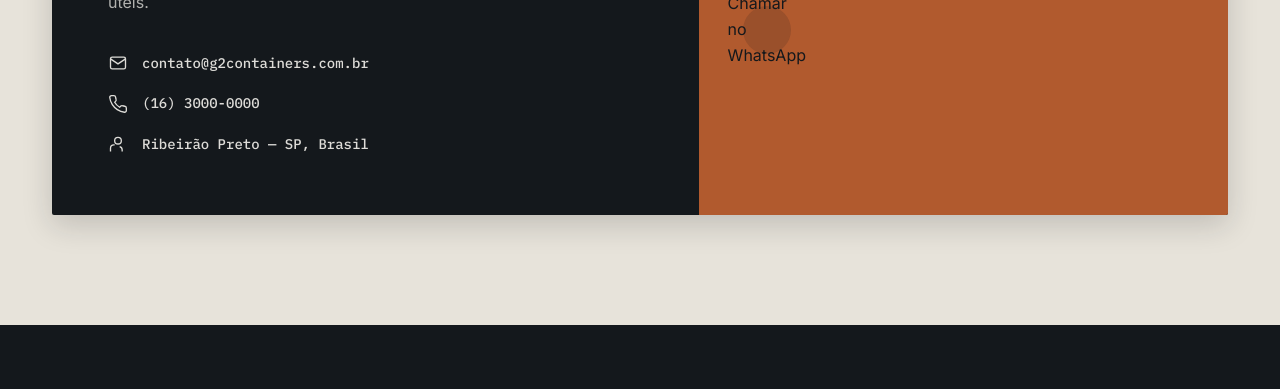
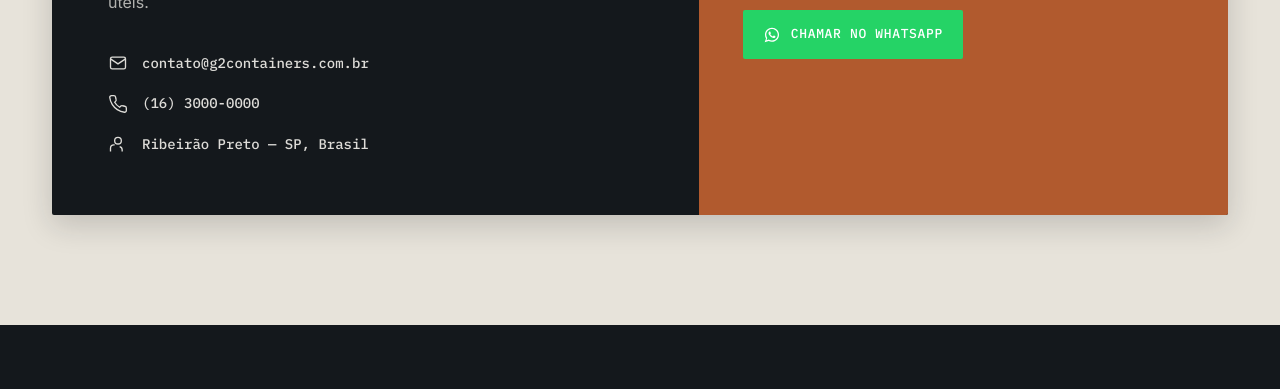
Before and after one commit to Giva-rs/g2containers, a plain HTML site: page index.html in a window 1280 px wide. Shown: the part 6395-6784 px from the top of the page. Drawn offline with nearby package versions, Linux system fonts and the light colour scheme; a web font is replaced by a local one.

Commit message:
Update index.html

```diff
--- a/index.html
+++ b/index.html
@@ -1520,10 +1520,11 @@
               </svg>
             </a>
           </div>
-           <a class="social-btn" href="https://wa.me/5516997354455" target="_blank" rel="noopener" aria-label="WhatsApp">
-            <svg viewBox="0 0 24 24" width="18" height="18" fill="currentColor">
-              <path d="M16.001 3C9.108 3 3.5 8.608 3.5 15.5c0 2.34...4.207 1.36 1.377-4.1...M21.594 18.057c..." />
-            </svg>
+           <a class="whats" href="https://wa.me/5516997354455" target="_blank" rel="noopener">
+               <svg viewBox="0 0 32 32" width="18" height="18" fill="currentColor">
+                 <path
+                  d="M16.001 3C9.108 3 3.5 8.608 3.5 15.5c0 2.34.633 4.594 1.834 6.573L3 29l7.09-2.293A12.45 12.45 0 0 0 16 28c6.892 0 12.5-5.608 12.5-12.5S22.892 3 16.001 3zm0 22.7a10.16 10.16 0 0 1-5.19-1.42l-.372-.222-4.207 1.36 1.377-4.1-.243-.386A10.14 10.14 0 0 1 5.8 15.5c0-5.63 4.573-10.2 10.2-10.2 5.628 0 10.2 4.57 10.2 10.2 0 5.63-4.572 10.2-10.199 10.2zm5.593-7.643c-.306-.153-1.81-.892-2.09-.994-.28-.102-.484-.153-.688.153-.204.306-.79.994-.968 1.198-.178.204-.357.23-.663.077-.306-.153-1.29-.475-2.457-1.516-.908-.81-1.522-1.81-1.7-2.116-.178-.306-.019-.472.134-.624.137-.137.306-.357.459-.535.153-.178.204-.306.306-.51.102-.204.05-.383-.026-.535-.076-.153-.688-1.658-.943-2.27-.248-.596-.5-.516-.688-.525l-.586-.01c-.204 0-.535.077-.815.383-.28.306-1.068 1.044-1.068 2.548s1.093 2.957 1.245 3.161c.153.204 2.15 3.283 5.208 4.604.727.314 1.294.501 1.737.641.73.232 1.393.199 1.918.121.585-.087 1.81-.74 2.065-1.454.255-.714.255-1.325.178-1.454-.076-.128-.28-.204-.586-.357z" />
+               </svg>
             Chamar no WhatsApp
           </a>
         </div>
```
